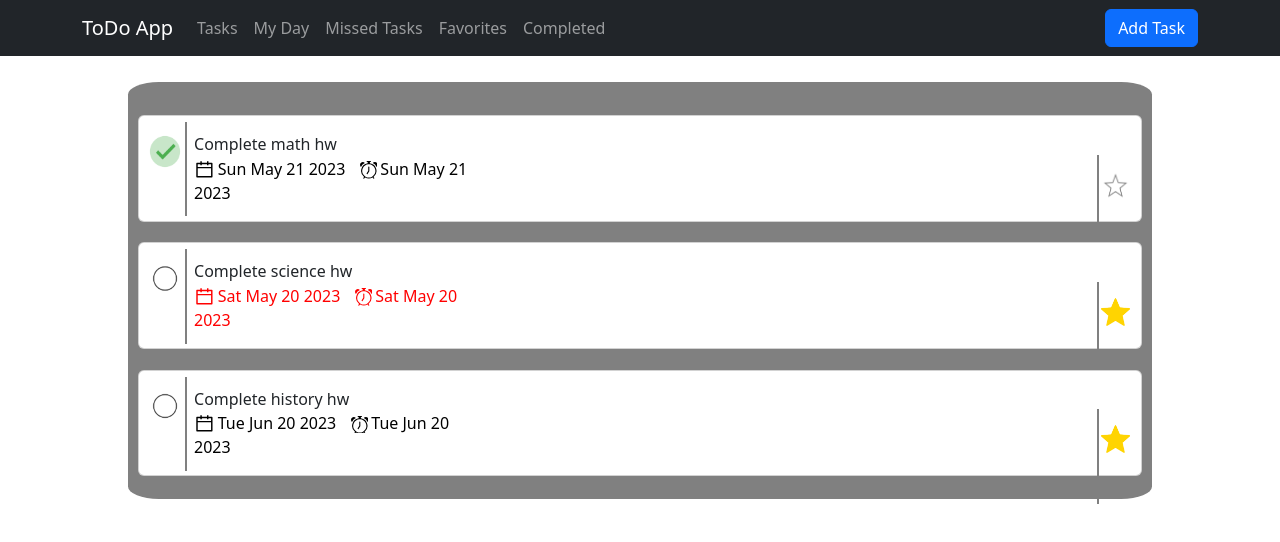
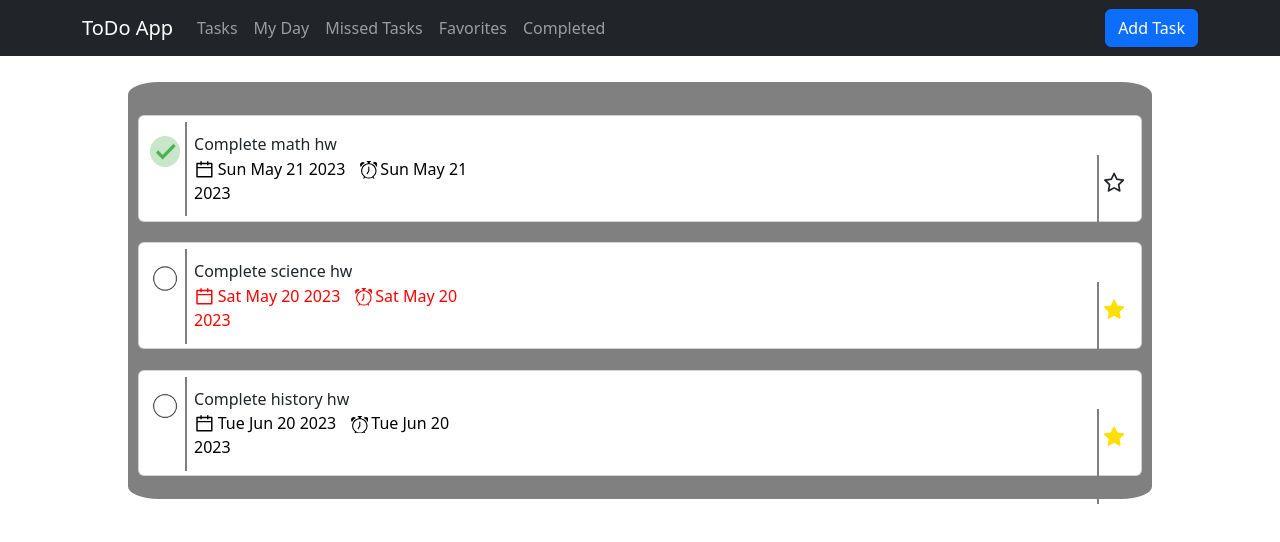
Before and after one commit to boscosylvester-john/react-todo-app, a React (Create React App) app in the folder todo-app/: page / in a window 1280 px wide. Shown: the top 542 px of the page. Built offline with nearby package versions, Linux system fonts and the light colour scheme; data requests are answered from the project's data file.

Commit message:
Replace favorite image with icons

```diff
--- a/todo-app/src/components/TaskCard.js
+++ b/todo-app/src/components/TaskCard.js
@@ -3,10 +3,12 @@ import Card from 'react-bootstrap/Card';
 import taskCardStyles from './TaskCard.module.css';
 import completedTaskImg from '../icons/completedtasks.png';
 import pendingTaskImg from '../icons/pendingtasks.png';
-import filledStarImg from '../icons/filledstar.png';
-import unfilledStarImg from '../icons/unfilledstar.png';
+// import filledStarImg from '../icons/filledstar.png';
+// import unfilledStarImg from '../icons/unfilledstar.png';
 import TaskContents from './TaskContents';
 import { IS_FAVORITE, PAGE_TYPES } from '../constants';
+import { AiFillStar } from 'react-icons/ai';
+import { AiOutlineStar } from 'react-icons/ai';
 
 const TaskCard = ({ task, updateTaskList }) => {
   const toggleCompletionStatus = (currentTask) => {
@@ -48,17 +50,21 @@ const TaskCard = ({ task, updateTaskList }) => {
           updateTaskList={updateTaskList}
         />
         <div className={taskCardStyles.line2}></div>
-        <img
-          src={
-            task.isFavorite === IS_FAVORITE.TRUE
-              ? filledStarImg
-              : unfilledStarImg
-          }
-          onClick={() => {
-            toggleFavoriteStatus(task);
-          }}
-          className={taskCardStyles.favorites}
-        />
+        {task.isFavorite === IS_FAVORITE.TRUE ? (
+          <AiFillStar
+            className={taskCardStyles.favorites}
+            onClick={() => {
+              toggleFavoriteStatus(task);
+            }}
+          />
+        ) : (
+          <AiOutlineStar
+            className={taskCardStyles.unfavorite}
+            onClick={() => {
+              toggleFavoriteStatus(task);
+            }}
+          />
+        )}
       </Card.Body>
     </Card>
   );
--- a/todo-app/src/components/TaskCard.module.css
+++ b/todo-app/src/components/TaskCard.module.css
@@ -31,7 +31,15 @@
 
 .favorites {
 	float: right;
-	margin: -3.5% -0.5% 0 0;
-	width: 3%;
-	height: 3%;
+	margin: -3.5% -0.2% 0 0;
+	width: 2.5%;
+	height: 2.5%;
+	color: #FFDF00
 }
+
+.unfavorite {
+	float: right;
+	margin: -3.5% -0.2% 0 0;
+	width: 2.5%;
+	height: 2.5%;
+}
```
